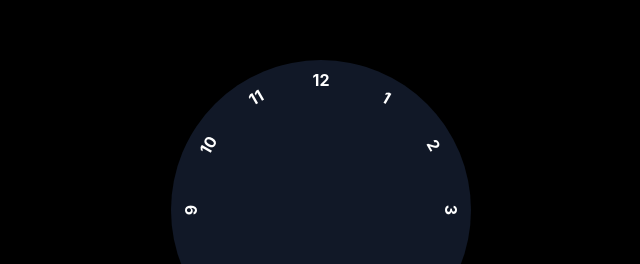
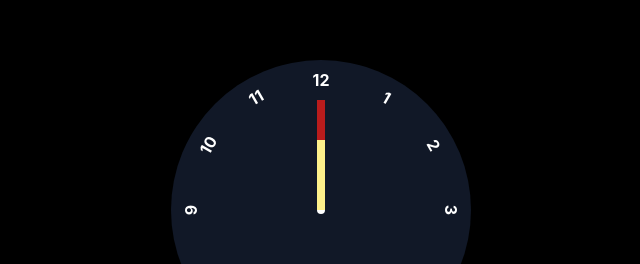
Before and after one commit to fagoon1311/analogclock, a React (Create React App) app: page / in a window 1280 px wide. Shown: the part 190-454 px from the top of the page, without its empty margins (319-959 px from the left). Built offline with nearby package versions, Linux system fonts and the light colour scheme.

Commit message:
hands ready

```diff
--- a/src/components/AnalogClock.js
+++ b/src/components/AnalogClock.js
@@ -23,6 +23,21 @@ const AnalogClock = () => {
           </div>
         ))
       }
+      <div className='h-2 w-2 rounded-full bg-white absolute'></div>
+
+      <div className='absolute w-2 h-[100px] bg-white'
+      style={{
+        transformOrigin:'bottom center', // sets origin to bottom centre
+        transform: 'translateY(-50px)'
+      }}></div>
+      <div className='absolute w-2 h-[110px] bg-red-700'style={{
+        transformOrigin:'bottom center', // sets origin to bottom centre
+        transform: 'translateY(-55px)'
+      }}></div>
+      <div className='absolute w-2 h-[70px] bg-yellow-200'style={{
+        transformOrigin:'bottom center', // sets origin to bottom centre
+        transform: 'translateY(-35px)'
+      }}></div>
     </div>
   )
 };
```
